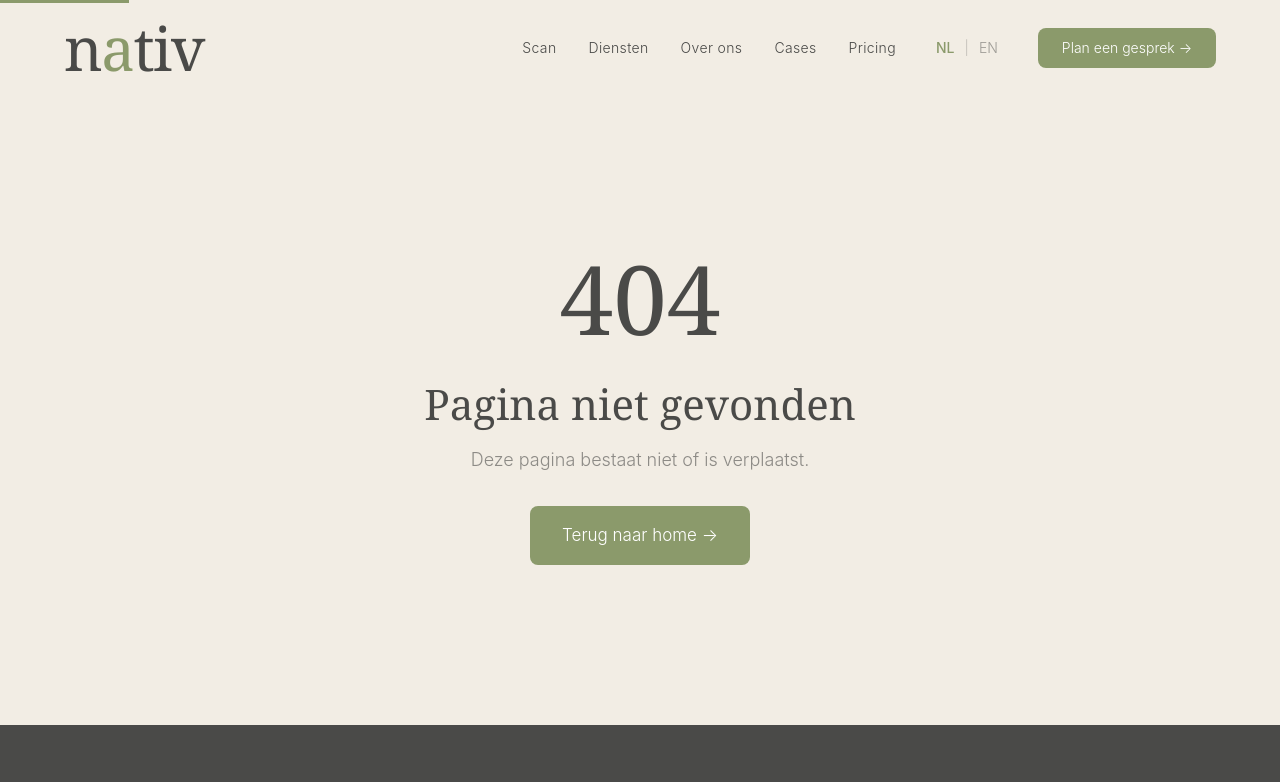
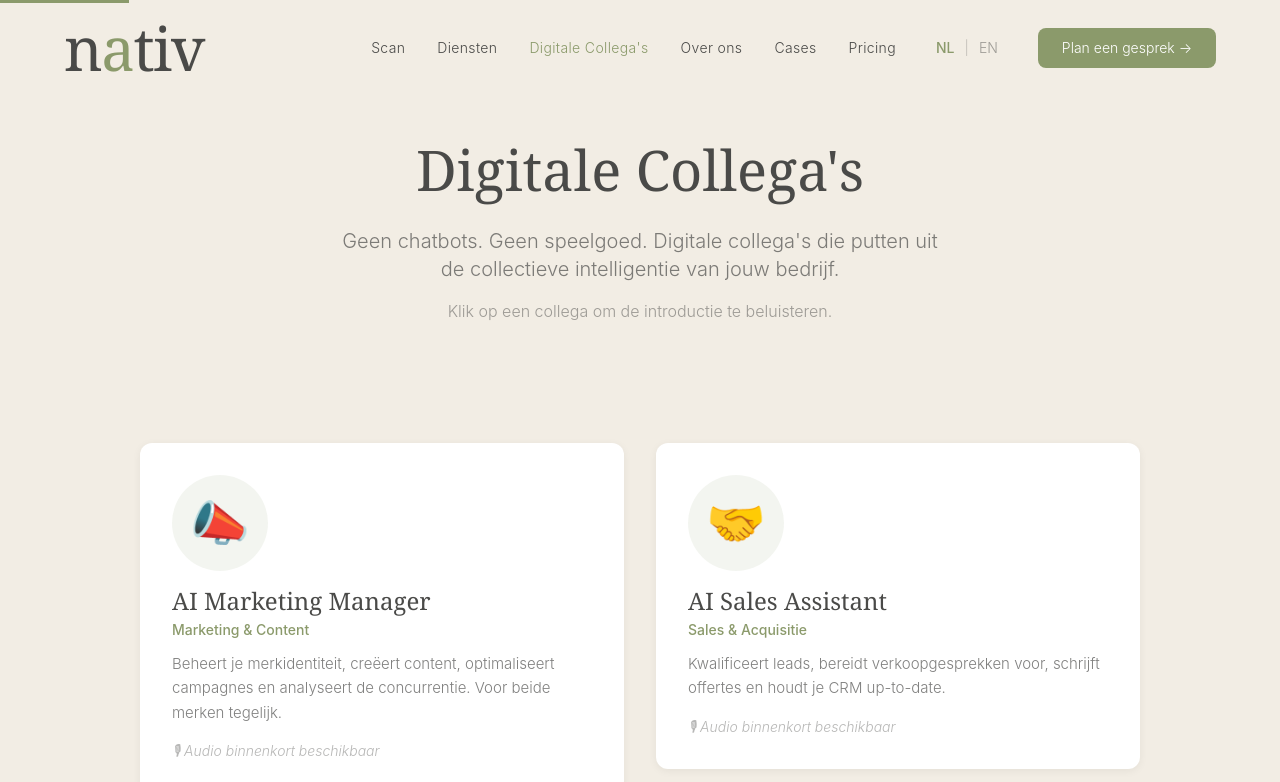
Before and after one commit to henryaoturner-art/nativ-website, a Next.js app: page /digitale-collegas in a window 1280 px wide. Before the commit this address had no page. Shown: the top 782 px of the page. Built offline with nearby package versions, Linux system fonts and the light colour scheme.

Commit message:
feat: add Digitale Collega's page with clickable cards + audio placeholder, add to nav, update homepage CTA

```diff
--- /dev/null
+++ b/src/app/digitale-collegas/page.tsx
@@ -0,0 +1,206 @@
+"use client";
+
+import type { Metadata } from "next";
+import { useState, useRef } from "react";
+import FadeIn from "@/components/FadeIn";
+
+/* ── Digital Colleagues data ── */
+interface Colleague {
+  id: string;
+  name: string;
+  role: string;
+  description: string;
+  avatar: string; // placeholder color/emoji for now — swap for real images later
+  audioSrc?: string; // optional audio file path
+}
+
+const colleagues: Colleague[] = [
+  {
+    id: "marketing-manager",
+    name: "AI Marketing Manager",
+    role: "Marketing & Content",
+    description:
+      "Beheert je merkidentiteit, creëert content, optimaliseert campagnes en analyseert de concurrentie. Voor beide merken tegelijk.",
+    avatar: "📣",
+  },
+  {
+    id: "sales-assistant",
+    name: "AI Sales Assistant",
+    role: "Sales & Acquisitie",
+    description:
+      "Kwalificeert leads, bereidt verkoopgesprekken voor, schrijft offertes en houdt je CRM up-to-date.",
+    avatar: "🤝",
+  },
+  {
+    id: "kennisbeheerder",
+    name: "AI Kennisbeheerder",
+    role: "Kennismanagement",
+    description:
+      "Structureert, actualiseert en ontsluit de collectieve kennis van je organisatie. Het kloppend hart van je AI Operating System.",
+    avatar: "🧠",
+  },
+  {
+    id: "hr-coordinator",
+    name: "AI HR Coördinator",
+    role: "HR & Recruitment",
+    description:
+      "Screent sollicitaties, plant interviews, beantwoordt veelgestelde vragen van medewerkers en beheert onboarding.",
+    avatar: "👥",
+  },
+  {
+    id: "finance-analyst",
+    name: "AI Finance Analyst",
+    role: "Finance & Rapportage",
+    description:
+      "Analyseert financiële data, genereert rapporten, signaleert afwijkingen en bereidt managementinformatie voor.",
+    avatar: "📊",
+  },
+  {
+    id: "customer-success",
+    name: "AI Customer Success",
+    role: "Klantenservice & Support",
+    description:
+      "Beantwoordt klantvragen met context, escaleert complexe issues en houdt klanttevredenheid bij.",
+    avatar: "💬",
+  },
+  {
+    id: "operations-manager",
+    name: "AI Operations Manager",
+    role: "Operations & Processen",
+    description:
+      "Optimaliseert workflows, bewaakt deadlines, coördineert tussen teams en signaleert bottlenecks.",
+    avatar: "⚙️",
+  },
+  {
+    id: "data-analyst",
+    name: "AI Data Analyst",
+    role: "Data & Inzichten",
+    description:
+      "Duikt in je data, vindt patronen, bouwt dashboards en vertaalt cijfers naar actionable inzichten.",
+    avatar: "📈",
+  },
+];
+
+function ColleagueCard({ colleague }: { colleague: Colleague }) {
+  const [playing, setPlaying] = useState(false);
+  const audioRef = useRef<HTMLAudioElement>(null);
+
+  const handleClick = () => {
+    if (colleague.audioSrc && audioRef.current) {
+      if (playing) {
+        audioRef.current.pause();
+        audioRef.current.currentTime = 0;
+        setPlaying(false);
+      } else {
+        audioRef.current.play();
+        setPlaying(true);
+      }
+    }
+  };
+
+  return (
+    <button
+      onClick={handleClick}
+      className="group w-full text-left bg-white rounded-xl p-6 md:p-8 shadow-[0_2px_8px_rgba(0,0,0,0.06)] hover:shadow-[0_4px_16px_rgba(0,0,0,0.1)] transition-all duration-300 cursor-pointer"
+      aria-label={`${colleague.name} — klik om te beluisteren`}
+    >
+      {/* Avatar */}
+      <div className="w-20 h-20 md:w-24 md:h-24 rounded-full bg-sage/10 flex items-center justify-center text-4xl md:text-5xl mb-4 group-hover:bg-sage/20 transition-colors">
+        {colleague.avatar}
+      </div>
+
+      {/* Name & role */}
+      <h3 className="font-serif text-xl md:text-2xl text-grey leading-snug">
+        {colleague.name}
+      </h3>
+      <p className="text-sm text-sage font-medium mt-1">{colleague.role}</p>
+
+      {/* Description */}
+      <p className="mt-3 text-grey/70 font-light leading-relaxed text-[15px]">
+        {colleague.description}
+      </p>
+
+      {/* Audio indicator */}
+      <div className="mt-4 flex items-center gap-2 text-sm text-grey/40">
+        {colleague.audioSrc ? (
+          <>
+            <span className={playing ? "text-sage" : ""}>
+              {playing ? "⏸ Pauzeren" : "▶ Beluister introductie"}
+            </span>
+          </>
+        ) : (
+          <span className="italic">🎙 Audio binnenkort beschikbaar</span>
+        )}
+      </div>
+
+      {/* Hidden audio element */}
+      {colleague.audioSrc && (
+        <audio
+          ref={audioRef}
+          src={colleague.audioSrc}
+          onEnded={() => setPlaying(false)}
+          preload="none"
+        />
+      )}
+    </button>
+  );
+}
+
+export default function DigitaleCollegasPage() {
+  return (
+    <>
+      {/* Hero */}
+      <section className="py-10 md:py-14 px-6">
+        <div className="max-w-[800px] mx-auto text-center">
+          <FadeIn>
+            <h1 className="font-serif text-4xl md:text-5xl lg:text-[56px] leading-[1.15] text-grey">
+              Digitale Collega&apos;s
+            </h1>
+          </FadeIn>
+          <FadeIn delay={200}>
+            <p className="mt-6 text-lg md:text-xl font-light text-grey/70 max-w-[600px] mx-auto">
+              Geen chatbots. Geen speelgoed. Digitale collega&apos;s die putten
+              uit de collectieve intelligentie van jouw bedrijf.
+            </p>
+          </FadeIn>
+          <FadeIn delay={300}>
+            <p className="mt-4 text-base font-light text-grey/50">
+              Klik op een collega om de introductie te beluisteren.
+            </p>
+          </FadeIn>
+        </div>
+      </section>
+
+      {/* Colleagues grid */}
+      <section className="py-10 md:py-16 px-6 pb-20 md:pb-28">
+        <div className="max-w-[1000px] mx-auto">
+          <div className="grid grid-cols-1 md:grid-cols-2 gap-6 md:gap-8">
+            {colleagues.map((colleague, i) => (
+              <FadeIn key={colleague.id} delay={i * 100}>
+                <ColleagueCard colleague={colleague} />
+              </FadeIn>
+            ))}
+          </div>
+        </div>
+
+        {/* CTA */}
+        <FadeIn delay={400}>
+          <div className="max-w-[680px] mx-auto text-center mt-16">
+            <p className="font-serif text-2xl md:text-3xl text-grey">
+              Welke digitale collega heeft jouw team nodig?
+            </p>
+            <p className="mt-4 text-grey/60 font-light">
+              We bouwen ze op maat — gevoed door jouw bedrijfskennis.
+            </p>
+            <a
+              href="/contact"
+              className="mt-6 inline-block bg-sage text-white px-8 py-3.5 rounded-lg hover:bg-sage-dark transition-colors"
+            >
+              Plan een gesprek →
+            </a>
+          </div>
+        </FadeIn>
+      </section>
+    </>
+  );
+}
--- a/src/app/page.tsx
+++ b/src/app/page.tsx
@@ -10,7 +10,7 @@ const translations = {
     heroSub1: "Cruciale kennis zit vast in hoofden, inboxes en spreadsheets.",
     heroSub2: "Nativ maakt die kennis toegankelijk — zodat je digitale collega's kunnen shinen.",
     ctaPrimary: "Plan een vrijblijvend gesprek →",
-    ctaSecondary: "Bekijk onze aanpak",
+    ctaSecondary: "Bekijk de Digitale Collega's",
     problemTitle: "Jouw grootste asset zit al in huis",
     problemP1: "De kennis van je team is het krachtigste wat je hebt.",
     problemP2a: "In hoofden, in ervaring, in jaren van expertise — wachtend om ingezet te worden.",
@@ -47,7 +47,7 @@ const translations = {
     heroSub1: "Critical knowledge is locked in people\u2019s heads, inboxes and spreadsheets.",
     heroSub2: "Nativ makes that knowledge accessible — so AI actually delivers.",
     ctaPrimary: "Book a free consultation →",
-    ctaSecondary: "See our approach",
+    ctaSecondary: "Meet the Digital Colleagues",
     problemTitle: "Your greatest asset is already in-house",
     problemP1: "Your team\u2019s knowledge is the most powerful thing you have.",
     problemP2a: "In minds, in experience, in years of expertise — ready to be activated.",
@@ -111,7 +111,7 @@ export default function HomePage() {
                 {c.ctaPrimary}
               </Link>
               <Link
-                href="/diensten"
+                href="/digitale-collegas"
                 className="border border-sage text-sage px-8 py-4 rounded-lg hover:bg-sage hover:text-white transition-colors text-base"
               >
                 {c.ctaSecondary}
--- a/src/components/Navigation.tsx
+++ b/src/components/Navigation.tsx
@@ -11,6 +11,7 @@ const navLinks = {
   nl: [
     { href: "/scan", label: "Scan" },
     { href: "/diensten", label: "Diensten" },
+    { href: "/digitale-collegas", label: "Digitale Collega's" },
     { href: "/over-ons", label: "Over ons" },
     { href: "/cases", label: "Cases" },
     { href: "/pricing", label: "Pricing" },
@@ -18,6 +19,7 @@ const navLinks = {
   en: [
     { href: "/scan", label: "Scan" },
     { href: "/diensten", label: "Services" },
+    { href: "/digitale-collegas", label: "Digital Colleagues" },
     { href: "/over-ons", label: "About" },
     { href: "/cases", label: "Cases" },
     { href: "/pricing", label: "Pricing" },
```
